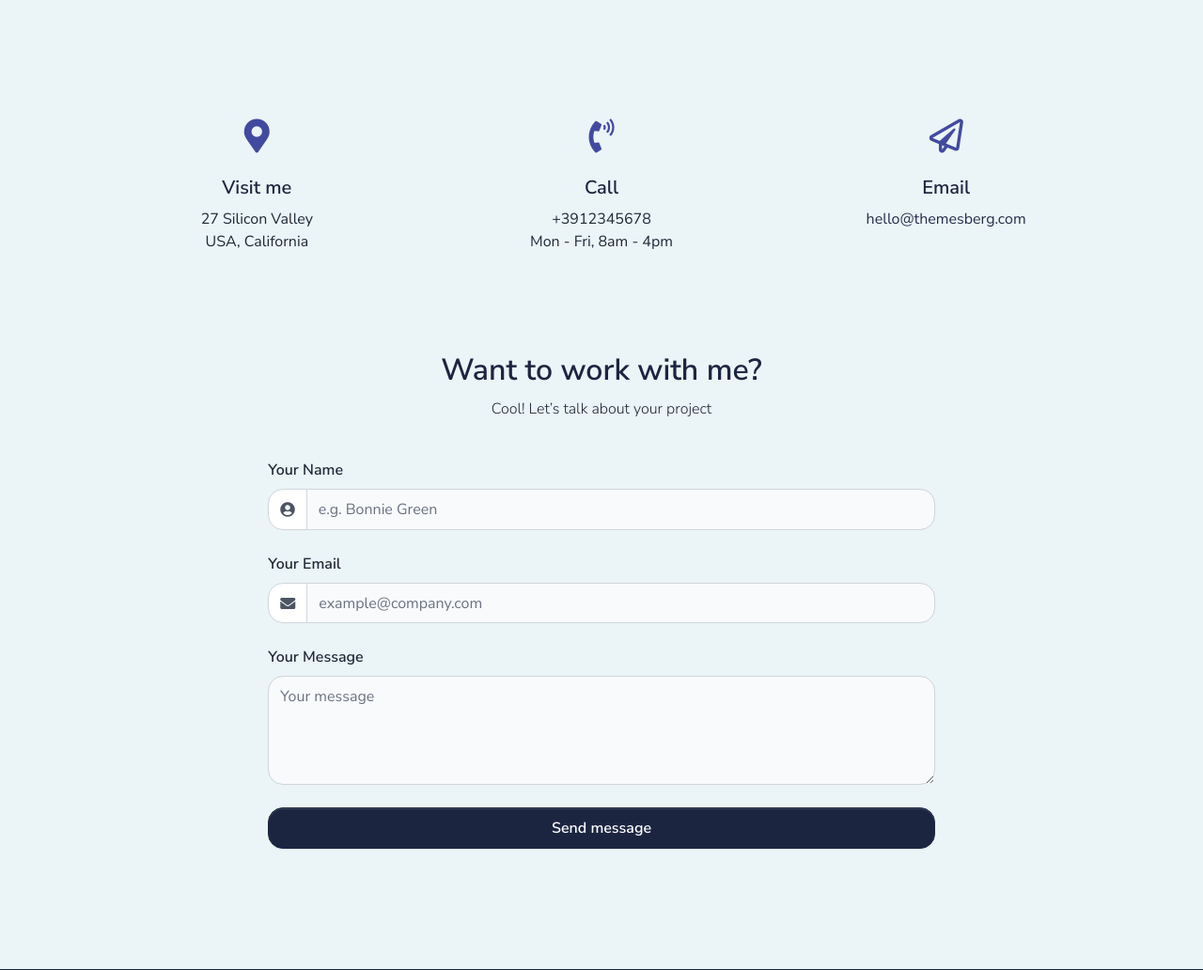
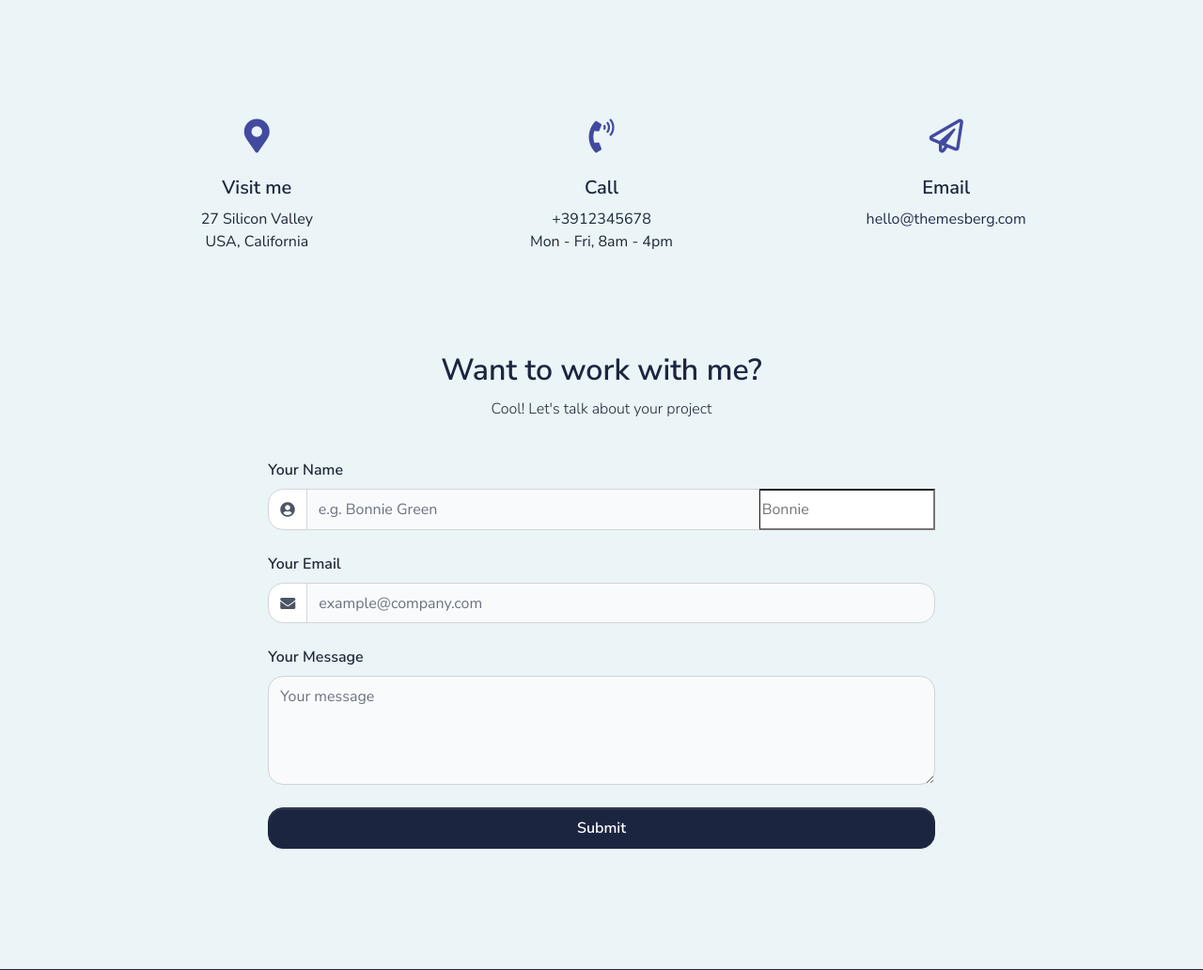
Before and after one commit to ytgTonz/YoTag, a Flask app: page /index in a window 1280 px wide. Shown: the part 4164-5196 px from the top of the page at 94% size. Run offline with Flask 3, Linux system fonts and the light colour scheme; some libraries are stand-ins or nearby versions.

Commit message:
working message form

```diff
--- a/app.py
+++ b/app.py
@@ -1,55 +1,57 @@
-from flask import Flask, render_template
+from flask import Flask, render_template, request, flash, redirect, url_for
 from flask_wtf import FlaskForm
-from wtforms import StringField, PasswordField, BooleanField, SubmitField
+from wtforms import StringField, SubmitField
 from wtforms import TextAreaField
-from wtforms.validators import ValidationError, DataRequired, Email, EqualTo
-from wtforms.validators import Length
+from wtforms.validators import DataRequired, Length
 from pymongo import MongoClient
 import os
-import requests
 from dotenv import load_dotenv
 
 load_dotenv()
 
 app = Flask(__name__)
-
-@app.route('/')
-@app.route('/index')
-def index():
-    return render_template('landing-freelancer.html', title='YoTag')
+app.config['SECRET_KEY'] = 'your-secret-key-here'
 
 class MessageForm(FlaskForm):
     username = StringField('Username', validators=[DataRequired()])
-    email = StringField('Email', validators=[DataRequired(), Email()])
+    email = StringField('Email', validators=[DataRequired() ])
     message = TextAreaField('Message', validators=[Length(min=0, max=140)])
     submit = SubmitField('Submit')
 
-
-
-def edit_profile():
+@app.route('/index', methods=['GET', 'POST'])
+def index():
     form = MessageForm()
     if form.validate_on_submit():
-        form.username.data =  requests.form['name']  # Retrieve 'name' input
-        form.email.data =  requests.form['email']  # Retrieve 'email' input
-        form.message.data  = requests.form['message'] # Retrieve 'message' input
+        username = form.username.data
+        email = form.email.data
+        message = form.message.data
 
-        message_data = {
-            "username": form.username.data,
-            "email": form.email.data,
-            "message": form.message.data
+        contact_data = {
+            "username": username,
+            "email": email,
+            "message": message
         }
-        collection.insert_one(message_data)
-        print("Report saved to MongoDB Atlas")
+        collection.insert_one(contact_data)
+        print("DATA IS CAPUTRED AND SAVED TO MONGODB")
+    else:
+        flash("Your message has not been sent!")
+
     return render_template('landing-freelancer.html', title='YoTag', form=form)
-
-
 
 # MongoDB Atlas connection
 MONGO_URI = os.getenv("MONGO_URI")
-client = MongoClient(MONGO_URI)
-db = client["clientlist"]
-collection = db["contacts"]
+if not MONGO_URI:
+    raise ValueError("No MONGO_URI environment variable found")
 
+try:
+    client = MongoClient(MONGO_URI)
+    # Verify connection
+    client.server_info()
+    db = client["clientlist"]
+    collection = db["contacts"]
+    print("Successfully connected to MongoDB")
+except Exception as e:
+    print(f"Error connecting to MongoDB: {e}")
 
 if __name__ == "__main__":
     app.run(debug=True, port=5000)
--- /dev/null
+++ b/config.py
@@ -0,0 +1,5 @@
+import os
+
+class Config:
+    SECRET_KEY = os.environ.get('SECRET_KEY') or 'you-will-never-guess'
+    MONGO_URI = os.environ.get('MONGO_URI')
--- a/templates/landing-freelancer.html
+++ b/templates/landing-freelancer.html
@@ -133,7 +133,7 @@
                 </div>
                 <div class="row">
                     <div class="col-md-4 text-left text-md-right">
-                        <p class="lead fw-bold text-dark">I work at the intersection of design, brand, code, strategy and content; helping organisations bring their concepts and products to life… to make people’s lives better.</p>
+                        <p class="lead fw-bold text-dark">I work at the intersection of design, brand, code, strategy and content; helping organisations bring their concepts and products to life… to make people's lives better.</p>
                     </div>
                     <div class="col-md-4">
                         <p>With more than a decade of experience I tackle a broad variety of disciplines in the process of creating meaningful products that make a real difference. With carefully selected tools and skills I express my visions ranging from product design to the creation of user experience up to development and delivery.</p>
@@ -154,7 +154,7 @@
                         <h2 class="display-2 fw-bold">
                             Experience
                         </h2>
-                        <p class="lead">And if it’s not listed here, I learn incredibly quickly</p>
+                        <p class="lead">And if it's not listed here, I learn incredibly quickly</p>
                     </div>
                 </div>
                 <div class="row justify-content-center">
@@ -210,7 +210,7 @@
                         <h2 class="display-2 fw-bold">
                             Skills
                         </h2>
-                        <p class="lead">And if it’s not listed here, I learn incredibly quickly</p>
+                        <p class="lead">And if it's not listed here, I learn incredibly quickly</p>
                     </div>
                 </div>
                 <div class="row justify-content-center">
@@ -411,16 +411,18 @@
                 <div class="row justify-content-center">
                     <div class="col-12 col-md-10 text-center mb-4">
                         <h2>Want to work with me?</h2>
-                        <p>Cool! Let’s talk about your project</p>
+                        <p>Cool! Let's talk about your project</p>
                     </div>
                     <div class="col-12 col-lg-8">
-                        <form action="#">
+                        <form action="{{ url_for('index') }}" method="post">
+                            {{ form.hidden_tag() }}
                             <!-- Form -->
                             <div class="mb-4">
-                                <label for="name">Your Name</label>
+                                <label for="username">Your Name</label>
                                 <div class="input-group">
                                     <span class="input-group-text" id="basic-addon3"><span class="fas fa-user-circle"></span></span>
-                                    <input type="text" class="form-control" placeholder="e.g. Bonnie Green" id="name" required>
+                                    {{ form.username(class="form-control", placeholder="e.g. Bonnie Green", id="username") }}
+                                    <input type="text" name="username" placeholder="Bonnie" />
                                 </div>
                             </div>
                             <!-- End of Form -->
@@ -429,17 +431,17 @@
                                 <label for="email">Your Email</label>
                                 <div class="input-group">
                                     <span class="input-group-text" id="basic-addon4"><span class="fas fa-envelope"></span></span>
-                                    <input type="email" class="form-control" placeholder="example@company.com" id="email" required>
+                                    {{ form.email(class="form-control", placeholder="example@company.com", id="email") }}
                                 </div>
                             </div>
                             <!-- End of Form -->
                             <div class="mb-4">
                                 <label for="message">Your Message</label>
-                                <textarea placeholder="Your message" class="form-control" id="message" rows="4" required></textarea>
+                                {{ form.message(class="form-control", placeholder="Your message", rows="4", id="message") }}
                             </div>
                             <!-- End of Form -->
                             <div class="d-grid">
-                                <button type="submit" class="btn rounded btn-secondary">Send message</button>
+                                {{ form.submit(class="btn rounded btn-secondary") }}
                             </div>
                         </form>
                     </div>
```
Also changed, not shown: 2 other files.
